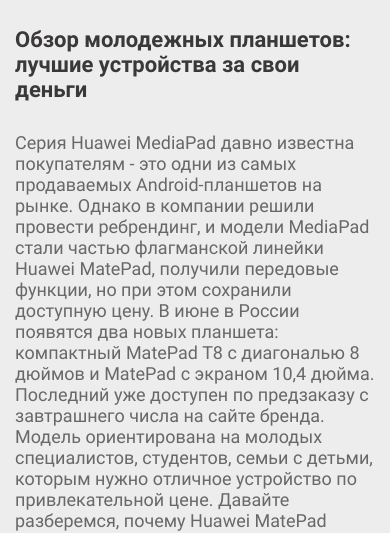
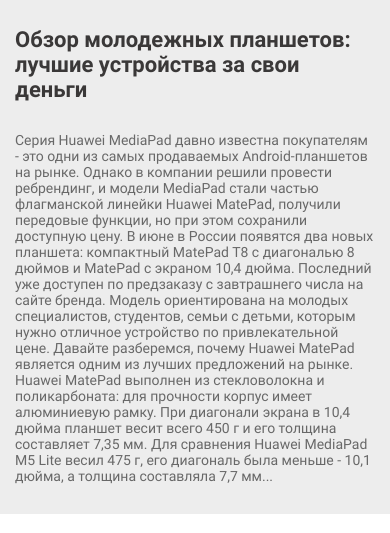
Before and after one commit to DoctorDavi/The-News-Web_Proweb, a plain HTML site: page index.html in a window 390 px wide. Shown: the part 2320-2853 px from the top of the page. Drawn offline with Linux system fonts and the light colour scheme.

Commit message:
reduced news__wrap-content-desc-text's font size

```diff
--- a/styles/style.css
+++ b/styles/style.css
@@ -239,3 +239,9 @@ body {
     padding-bottom: 8px;
   }
 }
+
+@media screen and (max-width: 576px) {
+  .news__wrap-content-desc-text {
+    font-size: 14px;
+  }
+}
```
